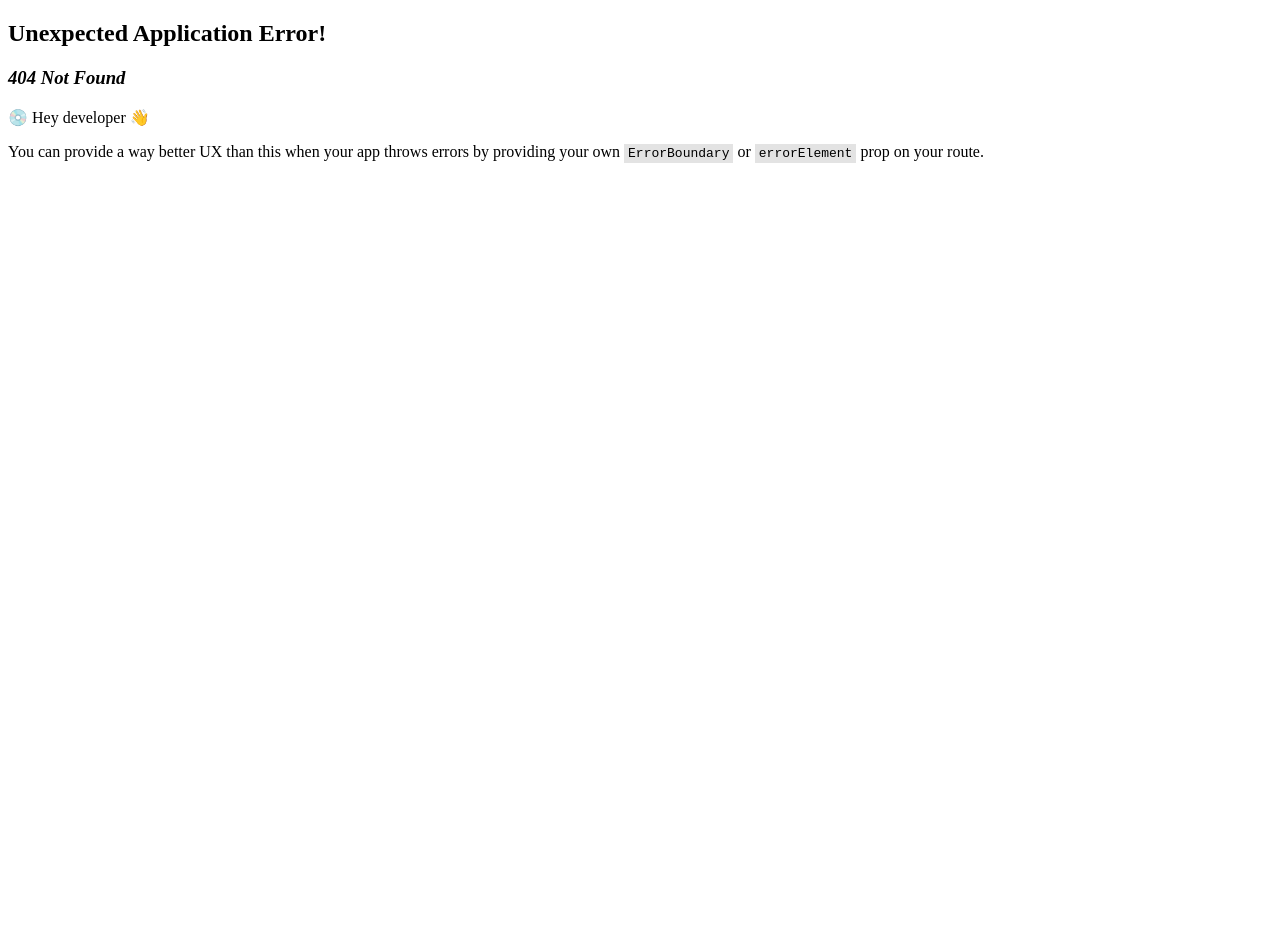
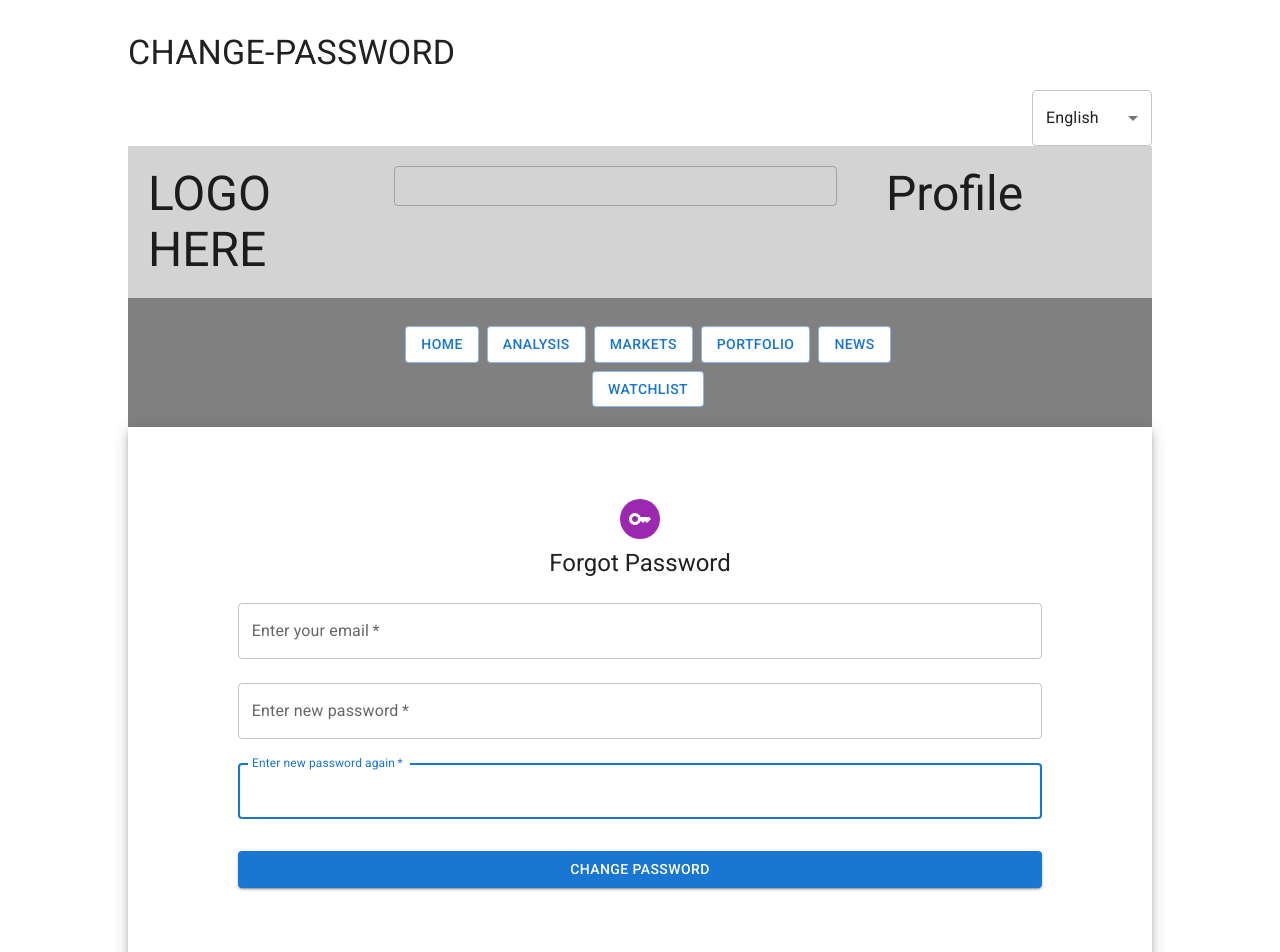
Before and after one commit to semihgencten/FinantialKit-Frontend, a React (Vite) app: page /change-password in a window 1280 px wide. Before the commit this address had no page. Shown: the top 952 px of the page. Before the commit the page ends 800 px from the top, so only its background shows below. Built offline with nearby package versions, Linux system fonts and the light colour scheme.

Commit message:
pages simply done

```diff
--- /dev/null
+++ b/src/pages/AuthPages/PasswordChange/index.jsx
@@ -0,0 +1,97 @@
+import * as React from "react";
+import Avatar from "@mui/material/Avatar";
+import Button from "@mui/material/Button";
+import CssBaseline from "@mui/material/CssBaseline";
+import TextField from "@mui/material/TextField";
+import Paper from "@mui/material/Paper";
+import Box from "@mui/material/Box";
+import Grid from "@mui/material/Grid";
+import KeyIcon  from "@mui/icons-material/Key";
+import Typography from "@mui/material/Typography";
+import { createTheme, ThemeProvider } from "@mui/material/styles";
+
+const defaultTheme = createTheme();
+
+const SignIn = () => {
+  const handleSubmit = (event) => {
+    event.preventDefault();
+    const data = new FormData(event.currentTarget);
+    console.log({
+      email: data.get("email"),
+      password: data.get("password"),
+    });
+  };
+
+  return (
+    <ThemeProvider theme={defaultTheme}>
+      <Grid container component="main" sx={{ height: "100vh" }}>
+        <CssBaseline />
+        <Grid item xs={12} component={Paper} elevation={6} square>
+          <Box
+            sx={{
+              my: 8,
+              mx: 4,
+              display: "flex",
+              flexDirection: "column",
+              alignItems: "center",
+            }}
+          >
+            <Avatar sx={{ m: 1, bgcolor: "secondary.main" }}>
+              <KeyIcon />
+            </Avatar>
+            <Typography component="h1" variant="h5">
+            Forgot Password
+            </Typography>
+            <Box
+              component="form"
+              noValidate
+              onSubmit={handleSubmit}
+              sx={{ mt: 1 }}
+            >
+              <TextField
+                margin="normal"
+                required
+                fullWidth
+                id="email"
+                label="Enter your email"
+                name="email"
+                autoComplete="email"
+                autoFocus
+              />
+              <TextField
+                margin="normal"
+                required
+                fullWidth
+                id="password"
+                label="Enter new password"
+                name="password"
+                autoComplete="password"
+                autoFocus
+              />
+              <TextField
+                margin="normal"
+                required
+                fullWidth
+                id="password2"
+                label="Enter new password again"
+                name="password2"
+                autoComplete="password"
+                autoFocus
+              />
+              <Button
+                type="submit"
+                fullWidth
+                variant="contained"
+                sx={{ mt: 3, mb: 2 }}
+              >
+                Change Password
+              </Button>
+            </Box>
+          </Box>
+        </Grid>
+      </Grid>
+    </ThemeProvider>
+  );
+};
+
+export default SignIn;
--- /dev/null
+++ b/src/pages/AuthPages/PasswordForgot/index.jsx
@@ -0,0 +1,80 @@
+import * as React from "react";
+import Avatar from "@mui/material/Avatar";
+import Button from "@mui/material/Button";
+import CssBaseline from "@mui/material/CssBaseline";
+import TextField from "@mui/material/TextField";
+import FormControlLabel from "@mui/material/FormControlLabel";
+import Checkbox from "@mui/material/Checkbox";
+import Link from "@mui/material/Link";
+import Paper from "@mui/material/Paper";
+import Box from "@mui/material/Box";
+import Grid from "@mui/material/Grid";
+import KeyIcon  from "@mui/icons-material/Key";
+import Typography from "@mui/material/Typography";
+import { createTheme, ThemeProvider } from "@mui/material/styles";
+
+const defaultTheme = createTheme();
+
+const SignIn = () => {
+  const handleSubmit = (event) => {
+    event.preventDefault();
+    const data = new FormData(event.currentTarget);
+    console.log({
+      email: data.get("email"),
+      password: data.get("password"),
+    });
+  };
+
+  return (
+    <ThemeProvider theme={defaultTheme}>
+      <Grid container component="main" sx={{ height: "100vh" }}>
+        <CssBaseline />
+        <Grid item xs={12} component={Paper} elevation={6} square>
+          <Box
+            sx={{
+              my: 8,
+              mx: 4,
+              display: "flex",
+              flexDirection: "column",
+              alignItems: "center",
+            }}
+          >
+            <Avatar sx={{ m: 1, bgcolor: "secondary.main" }}>
+              <KeyIcon />
+            </Avatar>
+            <Typography component="h1" variant="h5">
+            Forgot Password
+            </Typography>
+            <Box
+              component="form"
+              noValidate
+              onSubmit={handleSubmit}
+              sx={{ mt: 1 }}
+            >
+              <TextField
+                margin="normal"
+                required
+                fullWidth
+                id="email"
+                label="Enter your email to send password"
+                name="email"
+                autoComplete="email"
+                autoFocus
+              />
+              <Button
+                type="submit"
+                fullWidth
+                variant="contained"
+                sx={{ mt: 3, mb: 2 }}
+              >
+                Send Mail
+              </Button>
+            </Box>
+          </Box>
+        </Grid>
+      </Grid>
+    </ThemeProvider>
+  );
+};
+
+export default SignIn;
```
Also changed, not shown: src/main.jsx (+11 -1 lines), 1 other file (tests, documents, lock files or other folders).
